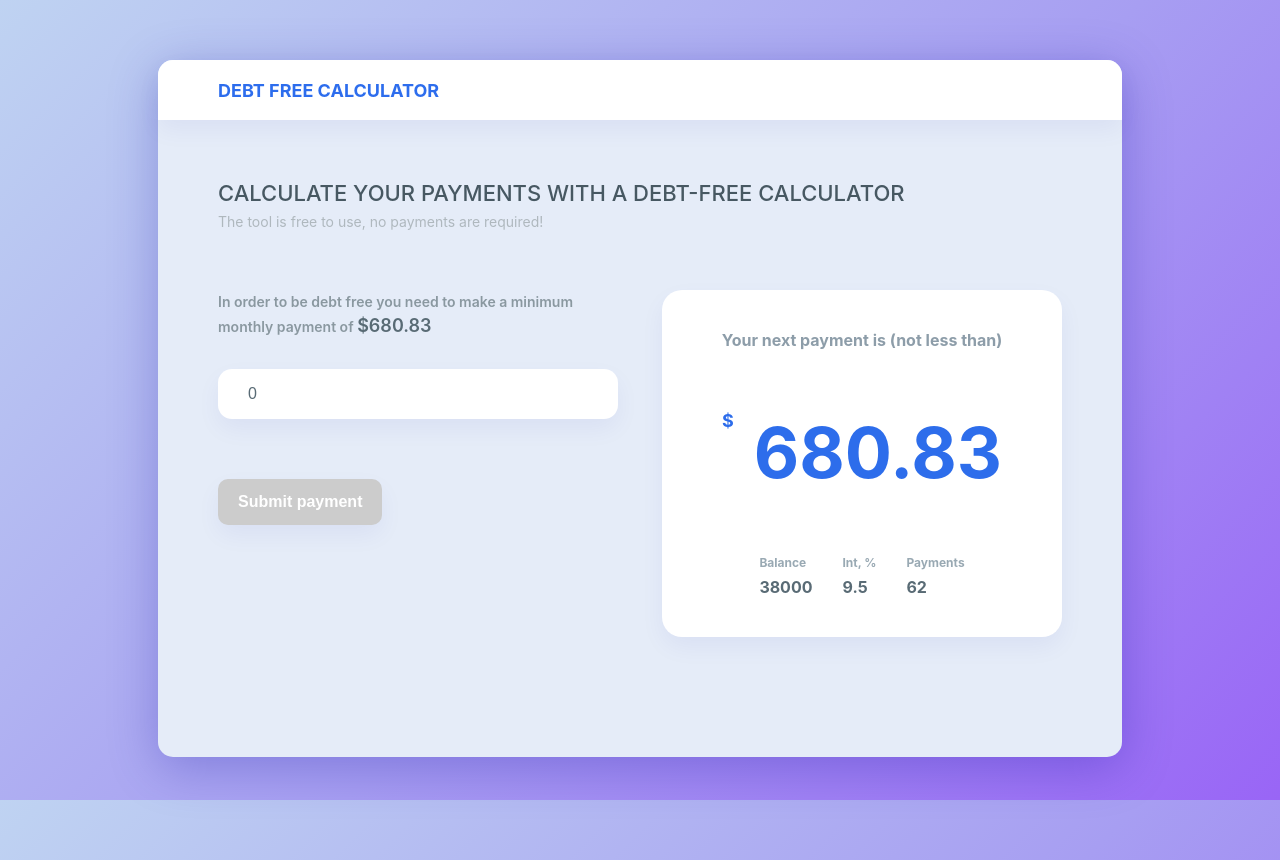
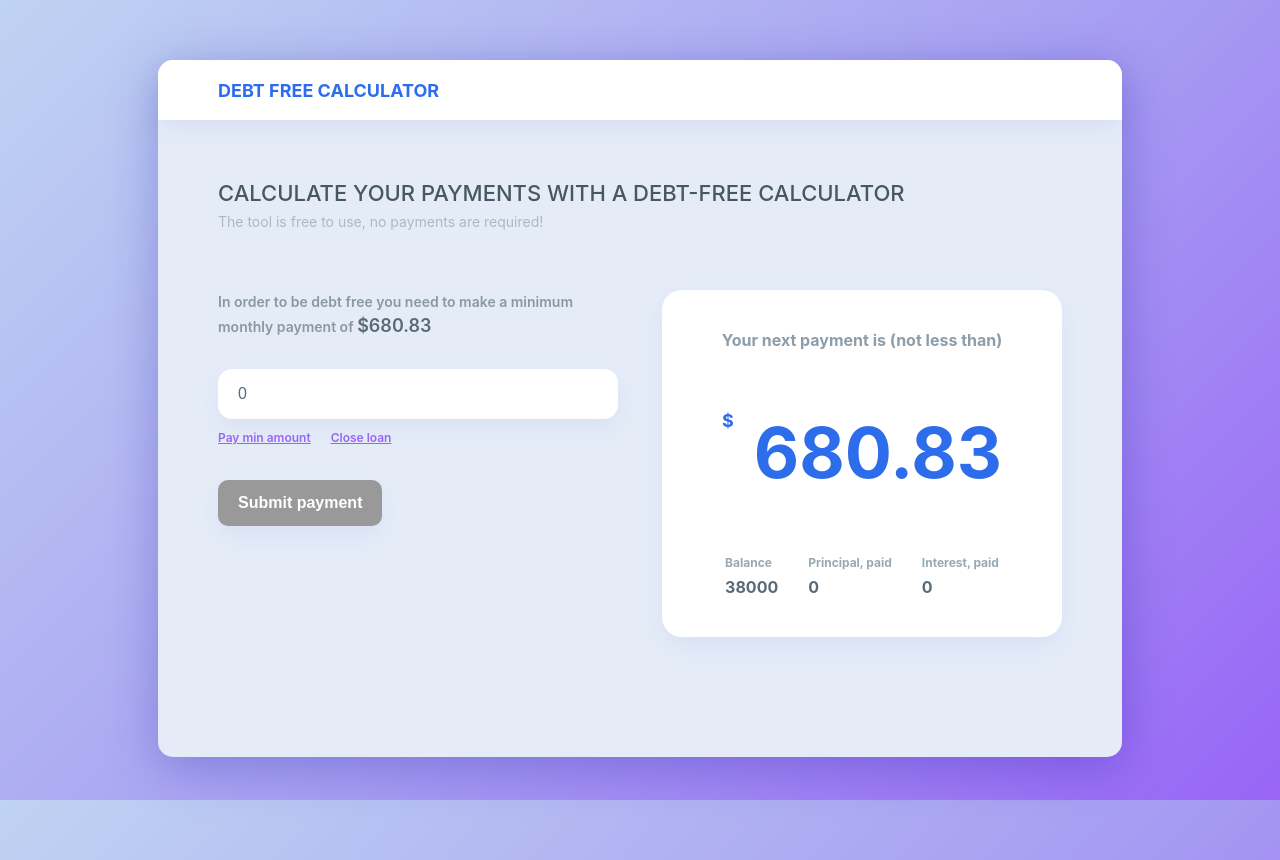
Before and after one commit to andreycodez/portfolio-react-debt-free-calc, a React (Create React App) app: page / in a window 1280 px wide. Both pictures are taken after a click on the button "Submit for calculation". Built offline with nearby package versions, Linux system fonts and the light colour scheme.

Commit message:
Values fixed

```diff
--- a/src/App.css
+++ b/src/App.css
@@ -95,7 +95,6 @@ body {
   font-weight: bold;
   font-size: 16px;
   width: max-content;
-  margin-top: 30px;
   cursor: pointer; }
 
 .slider-group {
@@ -200,14 +199,12 @@ body {
   border: none;
   outline: none;
   border-radius: 14px;
-  padding: 0 30px;
+  padding: 0 20px;
   font-size: 16px;
   color: #596B75;
   box-shadow: 0px 10px 25px 0px rgba(0, 0, 150, 0.05); }
-.payment-info .payment-info-form .payment-amount input[type="button"] {
-  margin-top: 30px; }
 .payment-info .payment-info-form input[disabled] {
-  background-color: #CCCCCC; }
+  background-color: #999999; }
 .payment-info .payment-info-form .payment-amount.incorrect {
   display: flex;
   flex-direction: column; }
@@ -215,11 +212,16 @@ body {
   background-color: #FBE6EB;
   color: #C2625F;
   margin-bottom: 7px; }
-.payment-info .payment-info-form .payment-amount.incorrect span {
+.payment-info .payment-info-form .payment-amount.incorrect .errorMessage {
   font-size: 12px;
-  color: #C2625F;
-  padding-left: 30px; }
-.payment-info .payment-info-form .payment-amount.incorrect span a {
+  color: #C2625F; }
+
+.setValueLinks {
+  display: flex;
+  gap: 20px;
+  margin-top: 7px; }
+.setValueLinks a {
+  font-size: 12px;
   color: #9965F5; }
 
 .payments-list .payments-table-heading {
--- a/src/components/calculator/Calculator.jsx
+++ b/src/components/calculator/Calculator.jsx
@@ -3,18 +3,22 @@ import CalculatorStats from "../calculatorStats/CalculatorStats";
 import PaymentsList from "../paymentsList/PaymentsList";
 
 class Calculator extends React.Component {
-  constructor(props) {
-    super(props);
+  constructor() {
+    super();
     this.state = {
+      loan: 0,
       balance: 0,
       interest: 0,
       interestUSD: 0,
+      interestPaymentCur: 0,
       isCalcSet: false,
       isPaymentBlocked: true,
+      isCalcOver: false,
       minPayment: 0,
       maxPayment: 0,
-      paymentsAmount: 0,
       payments: [],
+      principalPaid: 0,
+      interestPaid: 0,
     }
   }
 
@@ -30,6 +34,11 @@ class Calculator extends React.Component {
       const paymentSubmitButton = document.getElementById('paymentSubmit')
       paymentSubmitButton.setAttribute('disabled', '');
     }
+    if (this.state.isCalcOver) {
+      const paymentField = document.getElementById('paymentAmount');
+      paymentField.setAttribute('disabled', '');
+    }
+    console.log(this.state);
   }
 
   sliderHandle = (slider) => {
@@ -38,29 +47,31 @@ class Calculator extends React.Component {
     sliderLabel.innerText = slider.target.value;
   }
 
-  minPaymentClick = function() {
+  minPaymentClick = () => {
     const paymentField = document.getElementById('paymentAmount');
     paymentField.setAttribute('value', this.state.minPayment);
+    paymentField.value = this.state.minPayment;
+    this.setCheckFieldValue(paymentField.value)
   }
 
-  finalPaymentClick = function() {
+  finalPaymentClick = () => {
     const paymentField = document.getElementById('paymentAmount');
-    paymentField.setAttribute('value', this.state.balance + this.state.interestUSD / 12);
+    paymentField.setAttribute('value', this.state.maxPayment);
+    paymentField.value = this.state.maxPayment;
+    this.setCheckFieldValue(paymentField.value)
   }
 
-  paymentFieldValueHandle = (e) => {
-    e.preventDefault();
+  setCheckFieldValue = (value) => {
     const errorMessage = document.getElementById('errorMessage');
     const paymentContainer = document.getElementById('paymentContainer');
     const paymentButton = document.getElementById('paymentSubmit');
+    const paymentField = document.getElementById('paymentAmount');
 
-    const paymentButtonStateChange = (value) => {
-      if (value === 'disabled') {
+    const paymentButtonStateChange = (someValue) => {
+      if (someValue === 'disabled') {
         paymentButton.setAttribute('disabled','');
-        console.log('Button disabled');
       } else {
         paymentButton.removeAttribute('disabled');
-        console.log('Button Enabled');
       }
     }
 
@@ -84,35 +95,43 @@ class Calculator extends React.Component {
       }
     }
 
-    const fieldValue = e.target.value;
-
-    if (fieldValue < this.state.minPayment) {
+    if (value < this.state.minPayment) {
       setErrorFieldState();
-      errorMessage.innerHTML = `The value is less than a least monthly payment <br/><a href="#" onClick=${this.minPaymentClick}">Pay min amount</a>`
-    } else if (fieldValue > this.state.maxPayment) {
+      errorMessage.innerHTML = "The value is less than a least monthly payment";
+    } else if (value > this.state.maxPayment) {
       setErrorFieldState();
-      errorMessage.innerHTML = `The value is higher than the final payment. <br/><a href="#" onClick=${this.finalPaymentClick}>Pay final payment</a>`
+      errorMessage.innerHTML = "The value is higher than the final payment";
+    } else if (value === 0 && this.state.isCalcOver) {
+      setErrorFieldState();
+      console.log('Loan Closed')
+      errorMessage.innerHTML = "Loan Closed";
+      paymentField.setAttribute('disabled','')
     } else {
       setValidFieldState();
       errorMessage.innerHTML = '';
     }
   }
 
+  paymentFieldValueHandle = (e) => {
+    this.setCheckFieldValue(e.target.value);
+  }
+
   submitSlidersClickHandle = () => {
     const balance = +document.getElementById('amount').value || +document.getElementById('amountInput').defaultValue;
     const interest = +document.getElementById('interest').value || +document.getElementById('interestInput').defaultValue;
     const interestUSD = balance * interest / 100;
+    const interestPaymentCur = this.roundValue(interestUSD / 12);
     const minPayment = Math.round(((balance / 100) + (interestUSD / 12))*100)/100;
     const maxPayment = Math.round(((balance) + (interestUSD / 12))*100)/100;
-    const paymentsAmount = (balance + interestUSD) / minPayment;
 
     this.setState( {
+        loan: balance,
         balance: balance,
         interest: interest,
         interestUSD: interestUSD,
+        interestPaymentCur: interestPaymentCur,
         minPayment: minPayment,
         maxPayment: maxPayment,
-        paymentsAmount: Math.floor(paymentsAmount) + 1,
         isCalcSet: true,
       }
     )
@@ -123,29 +142,37 @@ class Calculator extends React.Component {
   }
 
   submitPaymentClickHandle = () => {
-    console.log('submit button clicked');
     const paymentField = document.getElementById('paymentAmount');
-    const payment = paymentField.value;
-    const balance = this.state.balance - payment
+    const payment = +paymentField.value;
+    const principalPaid = this.roundValue(payment - this.state.interestPaymentCur);
+    const interestPaid = this.state.interestPaymentCur;
+    const oldBalance = this.state.balance
+    const balance = this.roundValue(oldBalance - payment + this.state.interestPaymentCur);
     const interestUSD = balance * this.state.interest / 100;
     const minPayment = Math.round(((balance / 100) + (interestUSD / 12)) * 100) / 100;
-    const paymentsAmount = (balance + interestUSD) / minPayment
-    const interest = Math.round(interestUSD / 12 * 100) / 100;
-    const principal = Math.round((payment - interest) * 100) /100
+    const newInterestPaymentCur = this.roundValue(balance * (this.state.interest / 100 / 12));
+    let calcIsOver = false;
+    if (balance <= 0) {
+      calcIsOver = true;
+    }
+
     const newPayment = {
       date: new Date().toLocaleDateString(),
       amount: payment,
-      interest: interest,
-      principal: principal,
+      principal: principalPaid,
+      interest: interestPaid,
     }
-    this.setState((prevState) => ({
-      ...prevState,
+    this.setState({
       balance: this.roundValue(balance),
       interestUSD: this.roundValue(interestUSD),
       minPayment: this.roundValue(minPayment),
-      paymentsAmount: Math.floor(this.roundValue(paymentsAmount)) + 1,
       payments: [...this.state.payments, newPayment],
-    }))
+      interestPaymentCur: newInterestPaymentCur,
+      principalPaid: this.roundValue(this.state.principalPaid + principalPaid),
+      interestPaid: this.roundValue(this.state.interestPaid + interestPaid),
+      isCalcOver: calcIsOver,
+    })
+    paymentField.value = this.roundValue(minPayment);
   }
 
   render() {
@@ -168,7 +195,11 @@ class Calculator extends React.Component {
                         step="100"
                         defaultValue="0"
                         onChange={this.paymentFieldValueHandle}/>
-                    <span id="errorMessage"></span>
+                    <div id="errorMessage" className="errorMessage"></div>
+                    <div className="setValueLinks">
+                      <a href="#" onClick={this.minPaymentClick}>Pay min amount</a>
+                      <a href="#" onClick={this.finalPaymentClick}>Close loan</a>
+                    </div>
                   </div>
                   <input
                       id="paymentSubmit"
--- a/src/components/calculatorStats/CalculatorStats.jsx
+++ b/src/components/calculatorStats/CalculatorStats.jsx
@@ -26,18 +26,18 @@ class CalculatorStats extends React.Component {
                   </div>
                   <div className="stats-item">
                     <div className="stats-item-header">
-                      Int, %
+                      Principal, paid
                     </div>
                     <div className="stats-item-value">
-                      {appState.interest}
+                      {appState.principalPaid}
                     </div>
                   </div>
                   <div className="stats-item">
                     <div className="stats-item-header">
-                      Payments
+                      Interest, paid
                     </div>
                     <div className="stats-item-value">
-                      {appState.paymentsAmount}
+                      {appState.interestPaid}
                     </div>
                   </div>
                 </div>
--- a/src/components/paymentsList/PaymentsList.jsx
+++ b/src/components/paymentsList/PaymentsList.jsx
@@ -3,8 +3,6 @@ import React from "react";
 class PaymentsList extends React.Component {
   render() {
     const payments = this.props.payments;
-    //console.log(payments.count);
-
     if (payments.length > 0) {
       return (
           <div className="payments-list payment-info-item">
```
